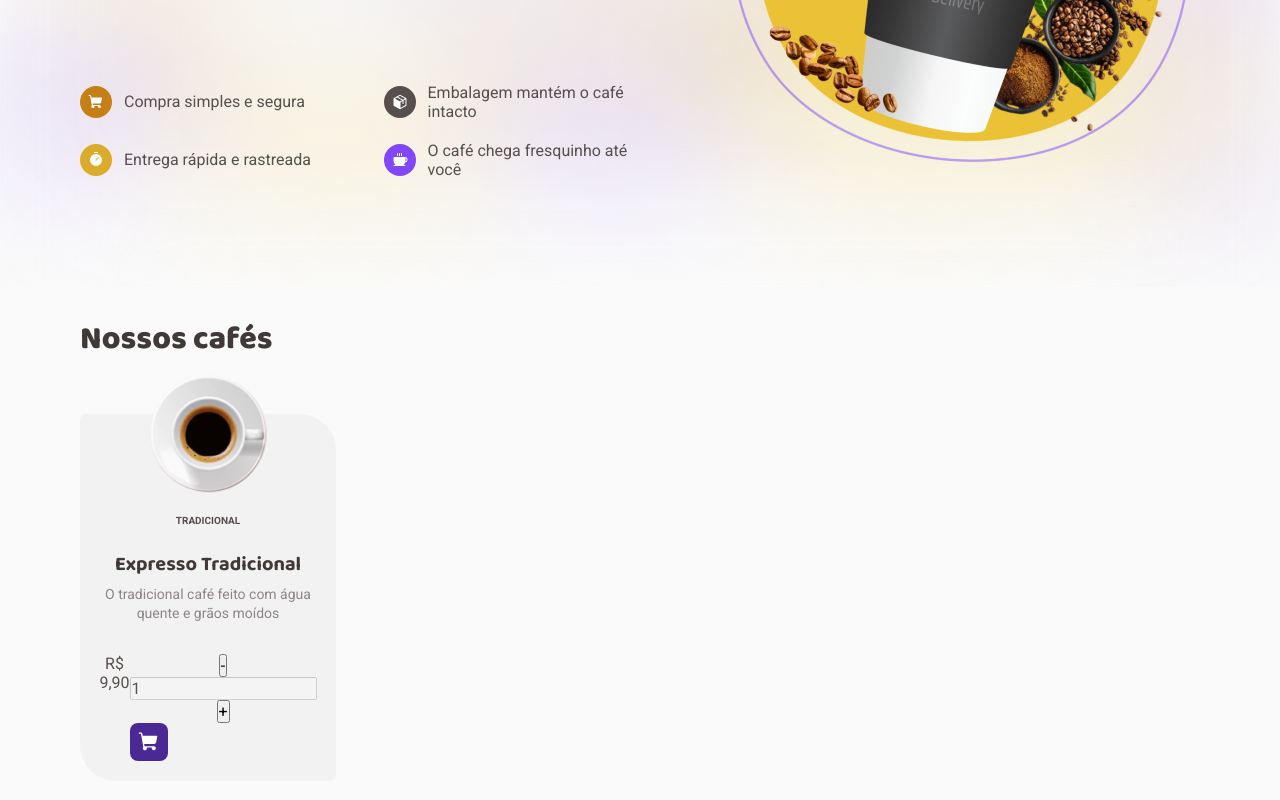
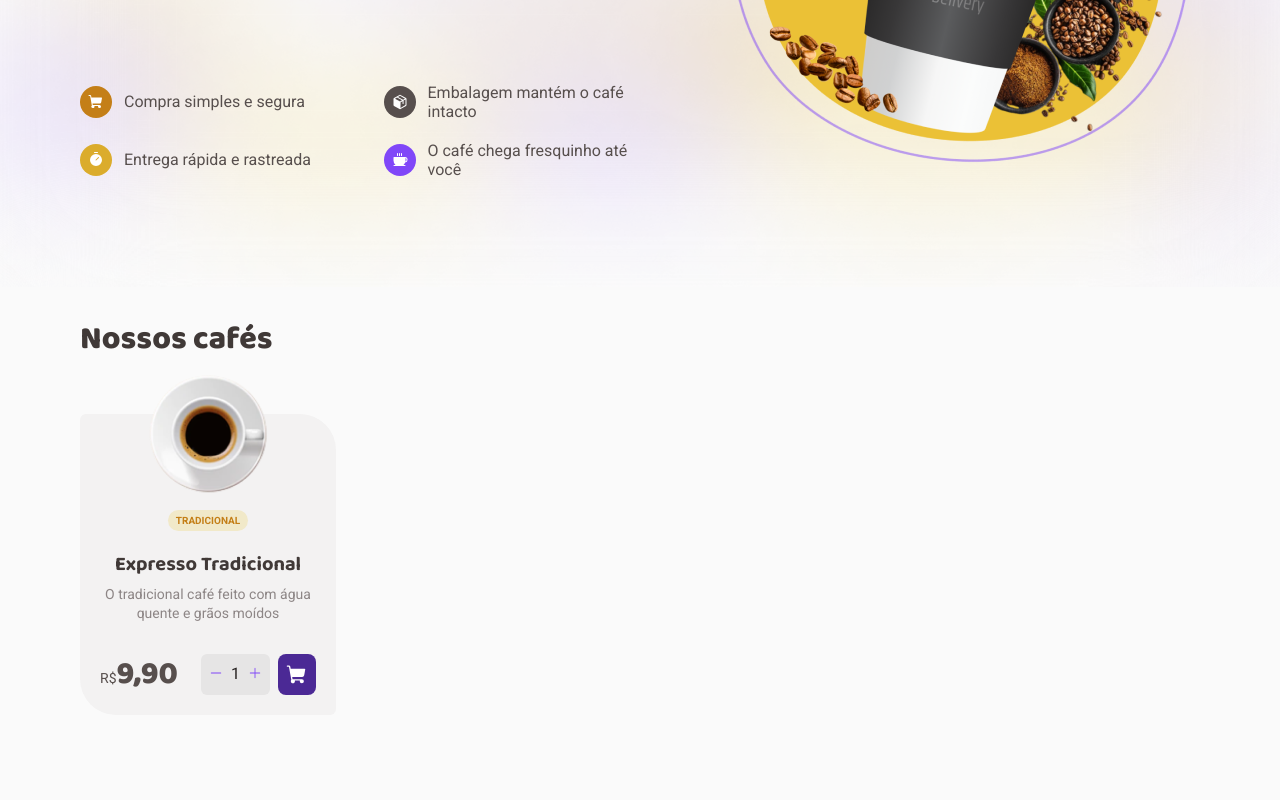
Before and after one commit to franciniltonsoaresmenzes/coffee-delivery, a React (Vite) app: page / in a window 1280 px wide. Shown: the part 606-1406 px from the top of the page. Built offline with nearby package versions, Linux system fonts and the light colour scheme.

Commit message:
estilizando componente InputQuantity

```diff
--- a/src/components/CardCoffee/index.tsx
+++ b/src/components/CardCoffee/index.tsx
@@ -5,12 +5,15 @@ import { ShoppingCart } from 'phosphor-react'
 import { HeaderButton } from '../Header/styles'
 import {
   CardCoffeeContainer,
+  DollarSign,
   FlexInputCoffee,
   SubtitleCoffee,
   TagCoffee,
   TextCoffee,
+  ValueCoffee,
 } from './styles'
 import { InputQuanity } from '../InputQuantity'
+import { Title } from '../Typography'
 
 export function CardCoffee() {
   const { color } = useTheme()
@@ -25,9 +28,14 @@ export function CardCoffee() {
         O tradicional café feito com água quente e grãos moídos
       </TextCoffee>
       <FlexInputCoffee>
-        <span>
-          R$ <span>9,90</span>
-        </span>
+        <ValueCoffee>
+          <DollarSign as="span" color="text" size="s">
+            R$
+          </DollarSign>
+          <Title as="span" color={color.base.text}>
+            9,90
+          </Title>
+        </ValueCoffee>
         <div>
           <InputQuanity />
           <HeaderButton variant="purple-dark">
--- a/src/components/CardCoffee/styles.ts
+++ b/src/components/CardCoffee/styles.ts
@@ -38,8 +38,8 @@ export const TagCoffee = styled.span`
   margin-top: 1rem;
   margin-bottom: 1.25rem;
 
-  color: ${({ theme }) => theme.color.brand['yellow--dark']};
-  background-color: ${({ theme }) => theme.color.brand['yellow--light']};
+  color: ${({ theme }) => theme.color.brand['yellow-dark']};
+  background-color: ${({ theme }) => theme.color.brand['yellow-light']};
 `
 
 export const SubtitleCoffee = styled(SubTitle)`
@@ -52,4 +52,16 @@ export const TextCoffee = styled(Text)`
 
 export const FlexInputCoffee = styled.div`
   display: flex;
+  flex-direction: row;
+  gap: 23px;
+
+  div {
+    display: flex;
+    gap: 8px;
+  }
 `
+export const ValueCoffee = styled.span``
+
+export const DollarSign = styled(Text)`
+  align-self: flex-end;
+`
--- a/src/components/Header/styles.ts
+++ b/src/components/Header/styles.ts
@@ -45,6 +45,15 @@ export const HeaderButton = styled.button<HeaderButtonProps>`
     }
   `}
 
+  transition: .2s;
+
+  &:hover {
+    ${({ theme, variant }) => css`
+      background-color: ${variant === 'purple-dark' &&
+      theme.color.brand.purple};
+    `}
+  }
+
   .items-shop-lenght {
     width: 20px;
     height: 20px;
--- a/src/components/InputQuantity/index.tsx
+++ b/src/components/InputQuantity/index.tsx
@@ -1,9 +1,16 @@
+import { Minus, Plus } from 'phosphor-react'
+import { InputQuantityContainer } from './styles'
+
 export function InputQuanity() {
   return (
-    <div>
-      <button>-</button>
+    <InputQuantityContainer>
+      <button>
+        <Minus size={14} weight="fill" />
+      </button>
       <input type="text" value="1" disabled />
-      <button>+</button>
-    </div>
+      <button>
+        <Plus size={14} weight="fill" />
+      </button>
+    </InputQuantityContainer>
   )
 }
--- /dev/null
+++ b/src/components/InputQuantity/styles.ts
@@ -0,0 +1,43 @@
+import styled from 'styled-components'
+
+export const InputQuantityContainer = styled.div`
+  display: flex;
+  flex-direction: row;
+  background-color: ${({ theme }) => theme.color.base.button};
+
+  border-radius: 6px;
+  display: flex;
+  flex-direction: row;
+  justify-content: center;
+  align-items: center;
+  padding: 8px;
+
+  gap: 4px;
+
+  input {
+    background: none;
+
+    font-family: 'Roboto';
+    font-style: normal;
+    font-weight: 400;
+    font-size: 1rem;
+    line-height: 130%;
+
+    text-align: center;
+    color: ${({ theme }) => theme.color.base.title};
+
+    width: 100%;
+
+    border: 0;
+  }
+
+  button {
+    border: 0;
+    background: none;
+    color: ${({ theme }) => theme.color.brand.purple};
+
+    &:hover {
+      color: ${({ theme }) => theme.color.brand['purple-dark']};
+    }
+  }
+`
--- a/src/components/Typography.ts
+++ b/src/components/Typography.ts
@@ -1,13 +1,14 @@
 import styled, { css } from 'styled-components'
 
 interface TitleProps {
-  size?: 'title--x-l' | 'title--l'
+  size?: 'l' | 'x-l'
   color?: string
 }
 
 export const Title = styled.h1<TitleProps>`
   font-family: 'Baloo 2', sans-serif;
-  font-size: ${({ theme, size }) => theme.textSize.title[size ?? 'title--x-l']};
+  font-size: ${({ theme, size }) =>
+    theme.textSize.title[`title--${size ?? 'l'}`]};
   font-weight: 800;
   line-height: 1.3;
 
@@ -30,7 +31,7 @@ export const SubTitle = styled.h3<SubTitleProps>`
 
 interface TextProps {
   size?: 's' | 'l'
-  color?: 'subtitle' | 'label'
+  color?: 'subtitle' | 'label' | 'text'
   weight?: string
 }
 
--- a/src/pages/Home/components/Banner/index.tsx
+++ b/src/pages/Home/components/Banner/index.tsx
@@ -18,7 +18,9 @@ export function Banner() {
     <BannerSection>
       <BannerContainer className="container">
         <div>
-          <Title>Encontre o café perfeito para qualquer hora do dia</Title>
+          <Title size="x-l">
+            Encontre o café perfeito para qualquer hora do dia
+          </Title>
           <SubtitleBanner size="l" color="subtitle" as="h3">
             Com o Coffee Delivery você recebe seu café onde estiver, a qualquer
             hora
--- a/src/pages/Home/components/ListCoffe/index.tsx
+++ b/src/pages/Home/components/ListCoffe/index.tsx
@@ -7,7 +7,7 @@ export function ListCoffe() {
   const { color } = useTheme()
   return (
     <ListCoffeContainer className="container">
-      <Title size="title--l" color={color.base.subtitle}>
+      <Title size="l" color={color.base.subtitle}>
         Nossos cafés
       </Title>
       <ListCoffeSectionGrid>
```
